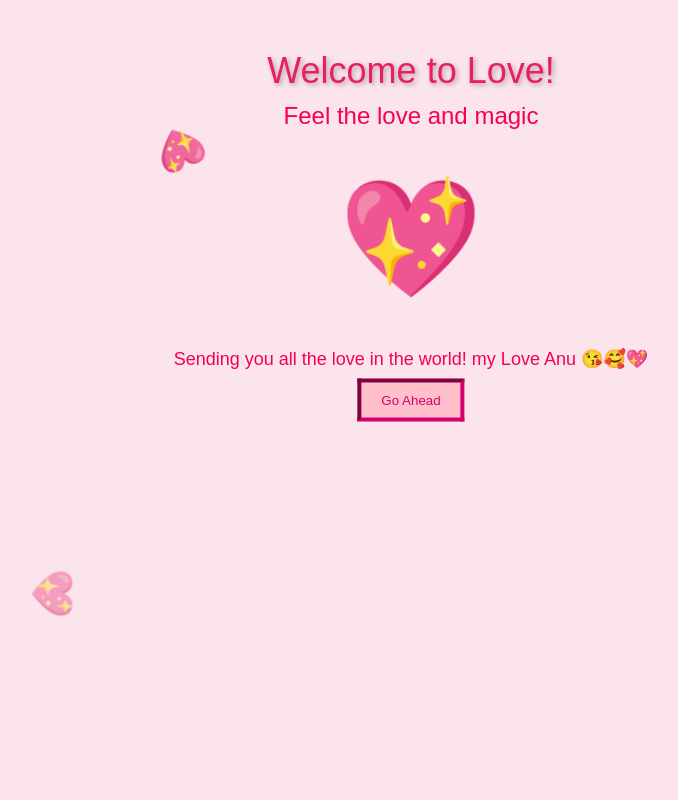
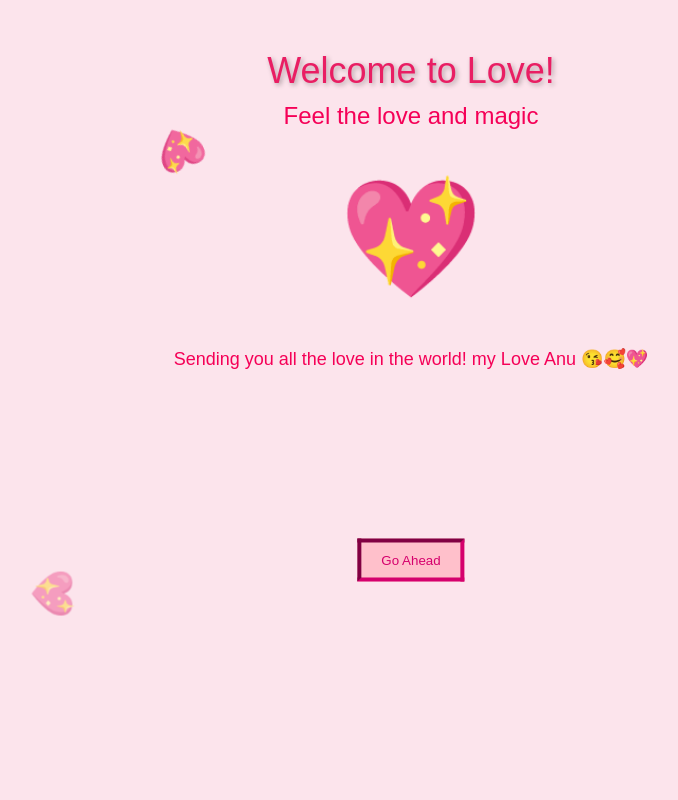
Before and after one commit to Gafnu/index.html, a plain HTML site: page welcome.html in a window 1280 px wide. Shown: the top 800 px of the page, without its empty margins (229-907 px from the left). Drawn offline with Linux system fonts and the light colour scheme.

Commit message:
Update welcome.html

```diff
--- a/welcome.html
+++ b/welcome.html
@@ -100,7 +100,7 @@
         /* Center the button for mobile */
         .top-button {
             position: fixed;
-            top: 50%; /* Vertically center the button */
+            top: 70%; /* Vertically center the button */
             left: 50%; /* Horizontally center the button */
             transform: translate(-50%, -50%); /* Adjust to perfectly center */
             z-index: 9999;
```
